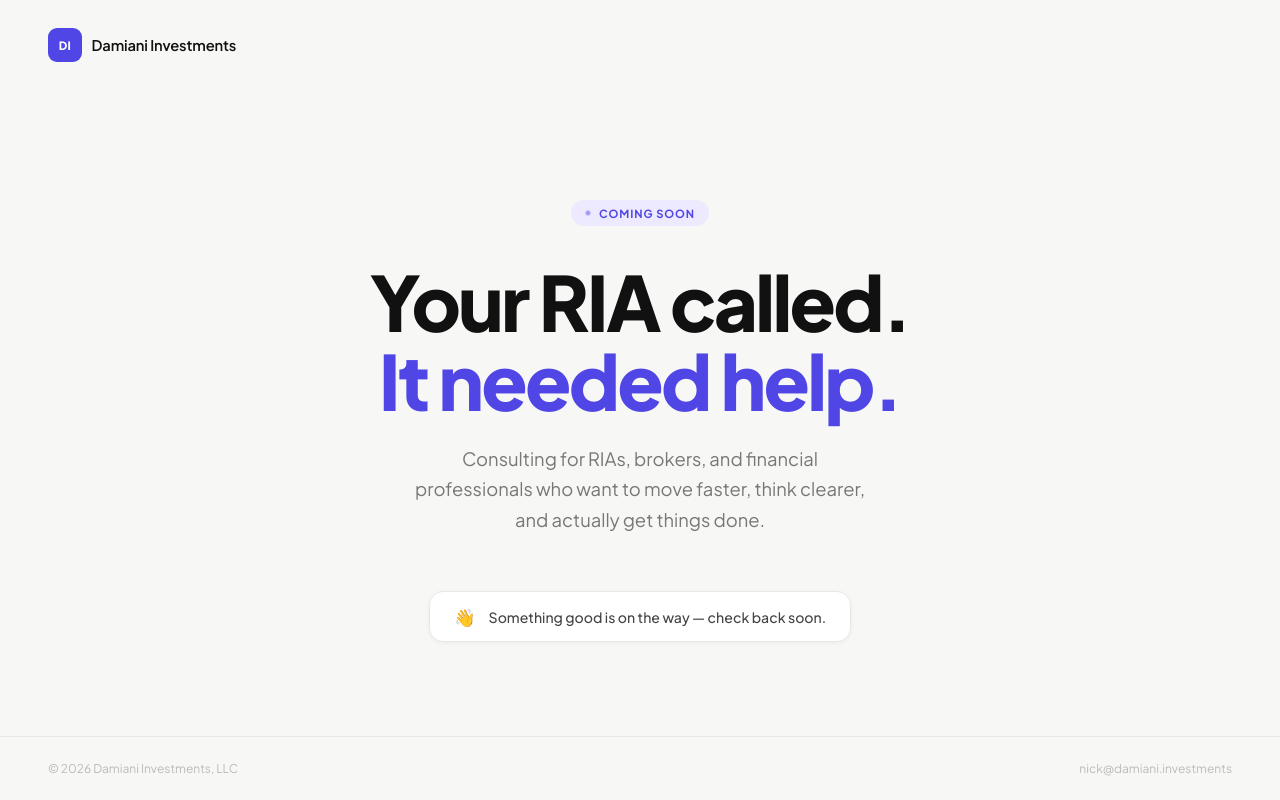
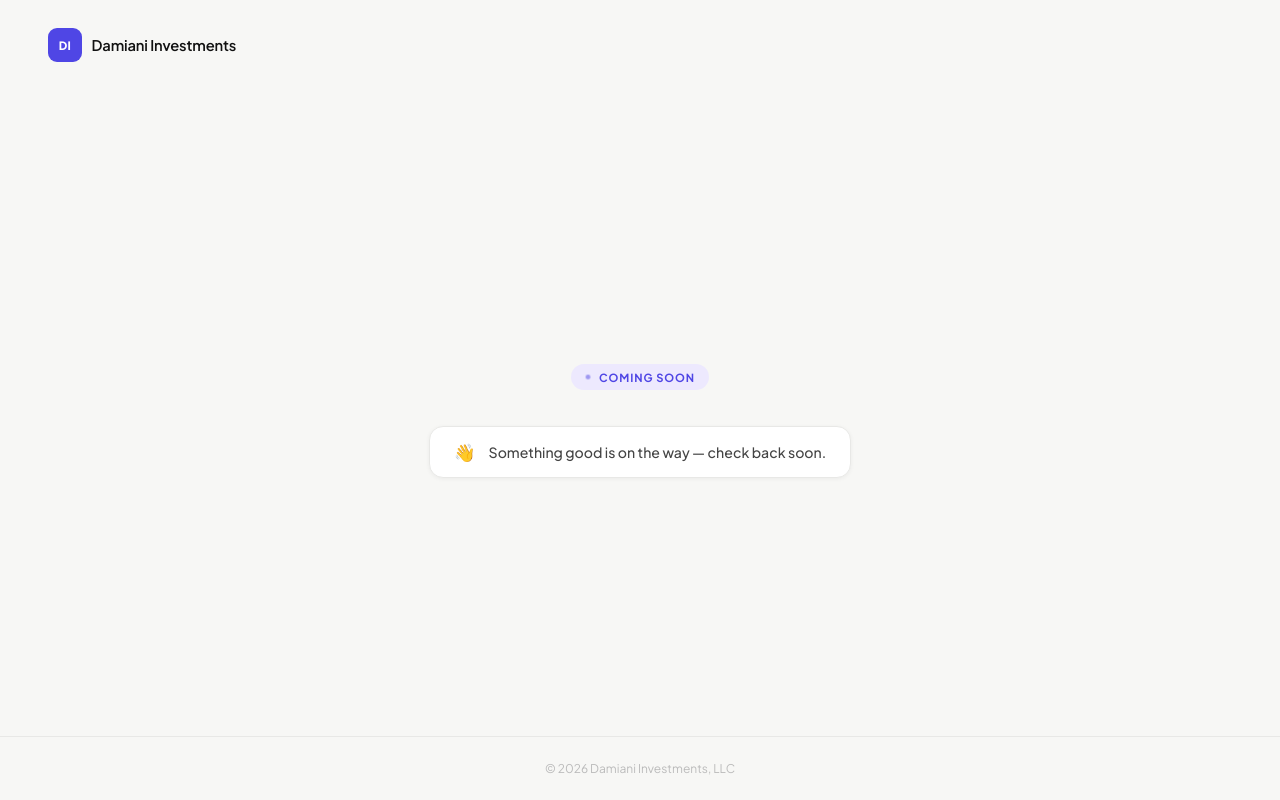
Before and after one commit to nickdamiani/damiani-investments-site, a plain HTML site: page index.html in a window 1280 px wide. Drawn offline with Linux system fonts and the light colour scheme.

Commit message:
Remove email from footer and tagline from main

```diff
--- a/index.html
+++ b/index.html
@@ -1,11 +1,11 @@
 <!DOCTYPE html>
-<!-- v3 -->
+<!-- v4 -->
 <html lang="en">
 <head>
   <meta charset="UTF-8">
   <meta name="viewport" content="width=device-width, initial-scale=1.0">
   <title>Damiani Investments, LLC</title>
-  <meta name="description" content="Consulting for RIAs, brokers, and financial professionals. Coming soon.">
+  <meta name="description" content="Damiani Investments, LLC. Coming soon.">
   <link rel="preconnect" href="https://fonts.googleapis.com">
   <link rel="preconnect" href="https://fonts.gstatic.com" crossorigin>
   <link href="https://fonts.googleapis.com/css2?family=Plus+Jakarta+Sans:wght@300;400;500;600;700;800&display=swap" rel="stylesheet">
@@ -96,31 +96,6 @@
       50%       { opacity: 0.5; transform: scale(0.8); }
     }
 
-    /* Headline */
-    h1 {
-      font-size: clamp(2.6rem, 6.5vw, 4.75rem);
-      font-weight: 800;
-      letter-spacing: -0.035em;
-      line-height: 1.04;
-      color: #111;
-      max-width: 820px;
-      margin-bottom: 1.5rem;
-    }
-
-    h1 .accent {
-      color: #4F46E5;
-    }
-
-    /* Subheadline */
-    .sub {
-      font-size: clamp(1rem, 2vw, 1.15rem);
-      font-weight: 400;
-      color: #777;
-      max-width: 460px;
-      line-height: 1.65;
-      margin-bottom: 3.5rem;
-    }
-
     /* Coming soon card */
     .coming-soon-card {
       display: inline-flex;
@@ -144,21 +119,11 @@
     footer {
       padding: 1.5rem 3rem;
       display: flex;
-      justify-content: space-between;
+      justify-content: center;
       align-items: center;
       border-top: 1px solid #e8e8e6;
       font-size: 0.75rem;
       color: #bbb;
-    }
-
-    footer a {
-      color: #bbb;
-      text-decoration: none;
-      transition: color 0.2s;
-    }
-
-    footer a:hover {
-      color: #4F46E5;
     }
 
     /* ── Animation ── */
@@ -170,7 +135,7 @@
     /* ── Responsive ── */
     @media (max-width: 640px) {
       header { padding: 1.25rem 1.5rem; }
-      footer  { padding: 1.25rem 1.5rem; flex-direction: column; gap: 0.4rem; text-align: center; }
+      footer  { padding: 1.25rem 1.5rem; }
       main    { padding: 4rem 1.5rem 3rem; }
     }
   </style>
@@ -189,10 +154,6 @@
       Coming Soon
     </div>
 
-    <h1>Your RIA called.<br><span class="accent">It needed help.</span></h1>
-
-    <p class="sub">Consulting for RIAs, brokers, and financial professionals who want to move faster, think clearer, and actually get things done.</p>
-
     <div class="coming-soon-card">
       <span class="icon">👋</span>
       <span>Something good is on the way — check back soon.</span>
@@ -202,7 +163,6 @@
 
   <footer>
     <span>&copy; 2026 Damiani Investments, LLC</span>
-    <a href="mailto:nick@damiani.investments">nick@damiani.investments</a>
   </footer>
 
 </body>
```
